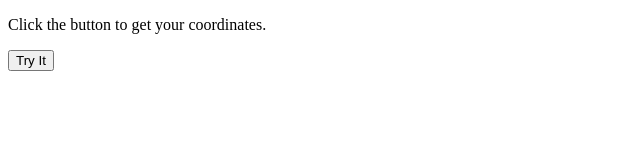
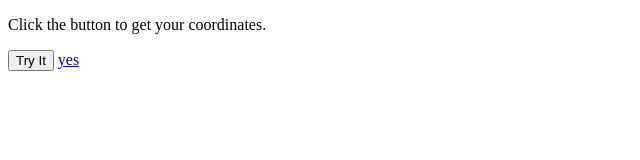
Before and after one commit to YongJunLim/HacknRoll, a plain HTML site: page index.html in a window 1280 px wide. Shown: the full height of the page, 0-640 px from the left. Drawn offline with Linux system fonts and the light colour scheme.

Commit message:
Update index.html

```diff
--- a/index.html
+++ b/index.html
@@ -5,7 +5,7 @@
 <p>Click the button to get your coordinates.</p>
 
 <button onclick="getLocation()">Try It</button>
-<a href="page.html"> </a>
+<a href="page.html">yes</a>
 <p id="demo"></p>
 
 <script>
```
